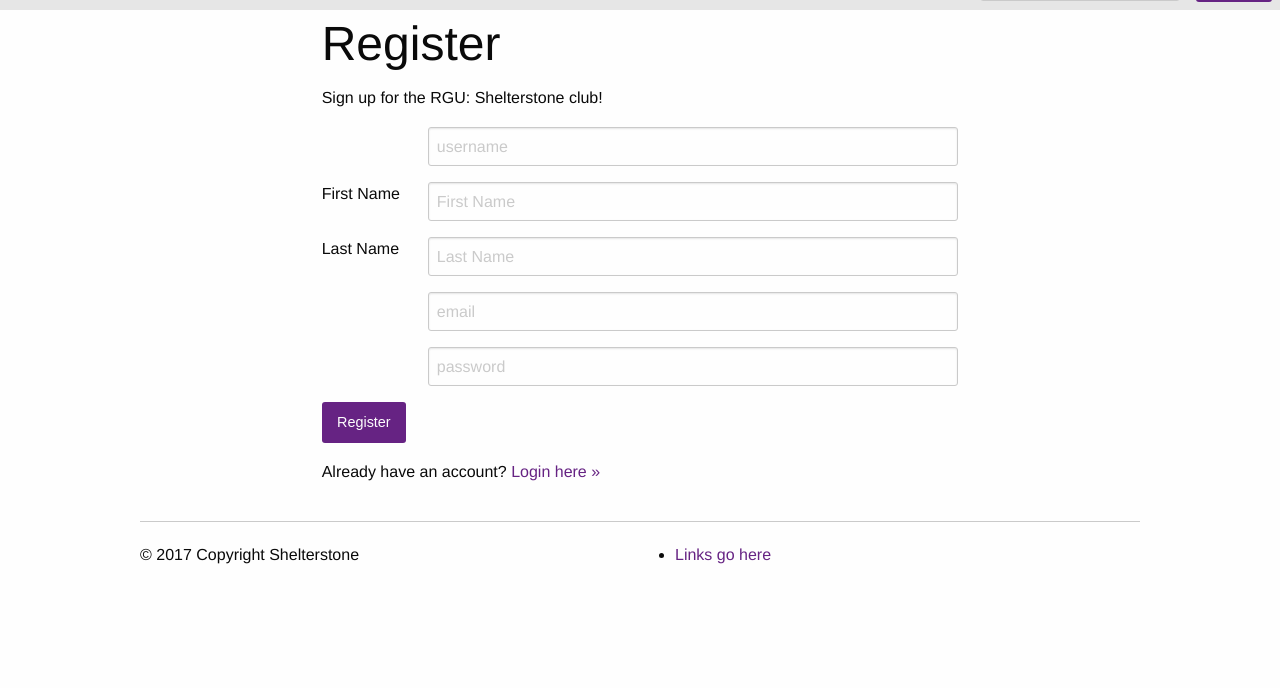
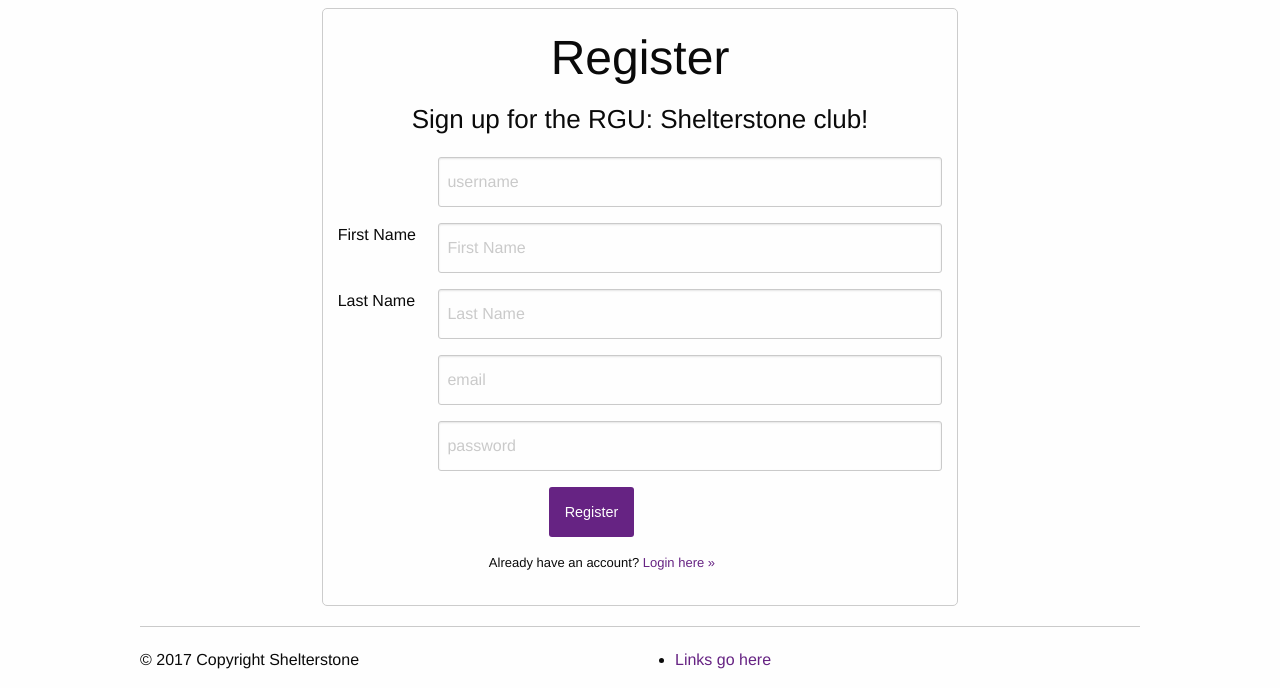
Before and after one commit to Taity-mini/Shelterstone, a PHP site: template views/pages/register.php in a window 1280 px wide. Shown: the part 419-1107 px from the top of the page. Before the commit the page ends 983 px from the top, so only its background shows below. Run offline with PHP 8.4, Linux system fonts and the light colour scheme; the template is opened without the code that fills it, so the values that code supplies are empty; some libraries are stand-ins or nearby versions.

Commit message:
Custom layout css *Added styling for pages *Forms *Navigation

```diff
--- a/css/app.css
+++ b/css/app.css
@@ -4,18 +4,23 @@
 Extra styling on top of foundation framework
 
 */
-body {
-    margin-top: 2rem;
-}
 
 .title-bar {
     background: #662383;
 }
 
+
+/*Main layout elements*/
+
+#content
+{
+    border: 30px #0a0a0a;
+}
+
 /*Change main menu styling
  Dropdown parent
 */
-.dropdown.menu > li.is-dropdown-submenu-parent > a {
+.dropdown.menu > li.is-dropdown-submenu-parent > a, .singleLink > a {
     background: inherit;
     background-color: rgba(128, 0, 128, 1);
     box-sizing: border-box;
@@ -27,7 +32,7 @@
     margin-right: 5px;
 }
 /*Menu Hover*/
-.dropdown.menu > li.is-dropdown-submenu-parent > a:hover {
+.dropdown.menu > li.is-dropdown-submenu-parent > a:hover, .singleLink > a:hover {
     background: inherit;
     text-decoration: underline;
     background-color: rgba(128, 0, 128, 0.886274509803922);
@@ -103,3 +108,43 @@
     text-align: right; }
 .split.button.left-icon span {
     left: 0; }
+
+
+/*Registration form*/
+
+.signup-panel {
+    border-radius: 5px;
+    border: 1px solid #ccc;
+    padding: 15px;
+    margin-top: 30px;
+}
+.signup-panel i {
+    font-size: 30px;
+    line-height: 50px;
+    color: #999;
+}
+.signup-panel form input, .signup-panel form span {
+    height: 50px;
+}
+.signup-panel .welcome {
+    font-size: 26px;
+    text-align: center;
+    margin-left: 0;
+}
+.signup-panel p {
+    font-size: 13px;
+    font-weight: 200;
+    margin-left: 25%;
+}
+.signup-panel .button {
+    margin-left: 35%;
+}
+
+
+/*Text styling for pages*/
+
+/*Headers*/
+
+.pageTitle{
+    text-align: center;
+}
```
